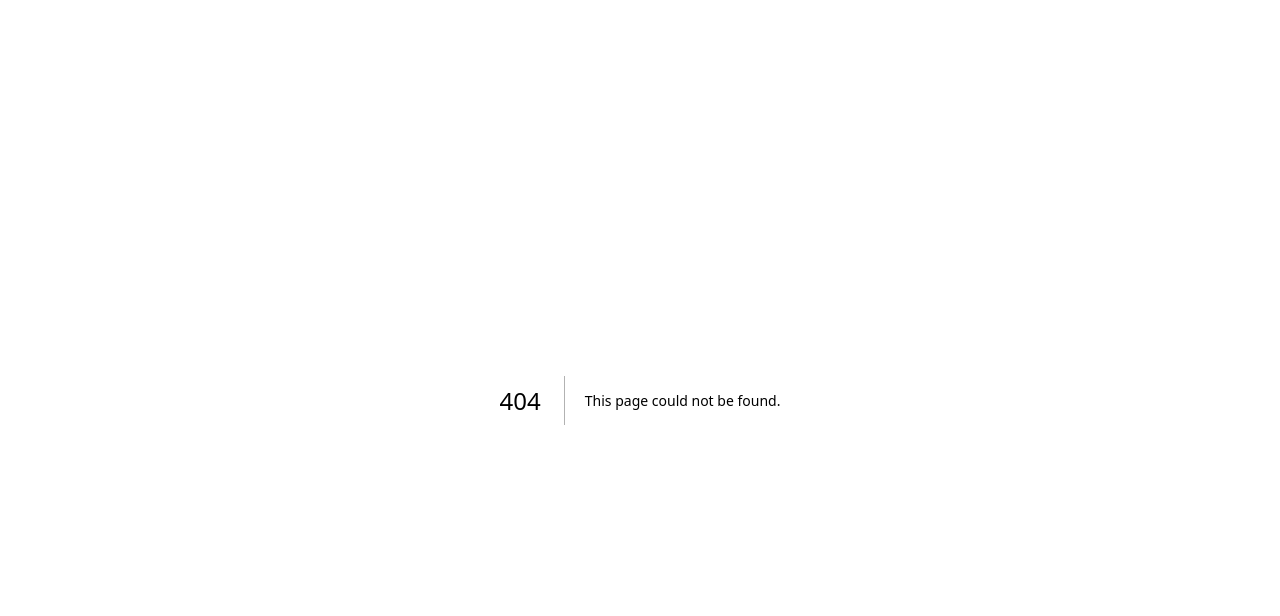
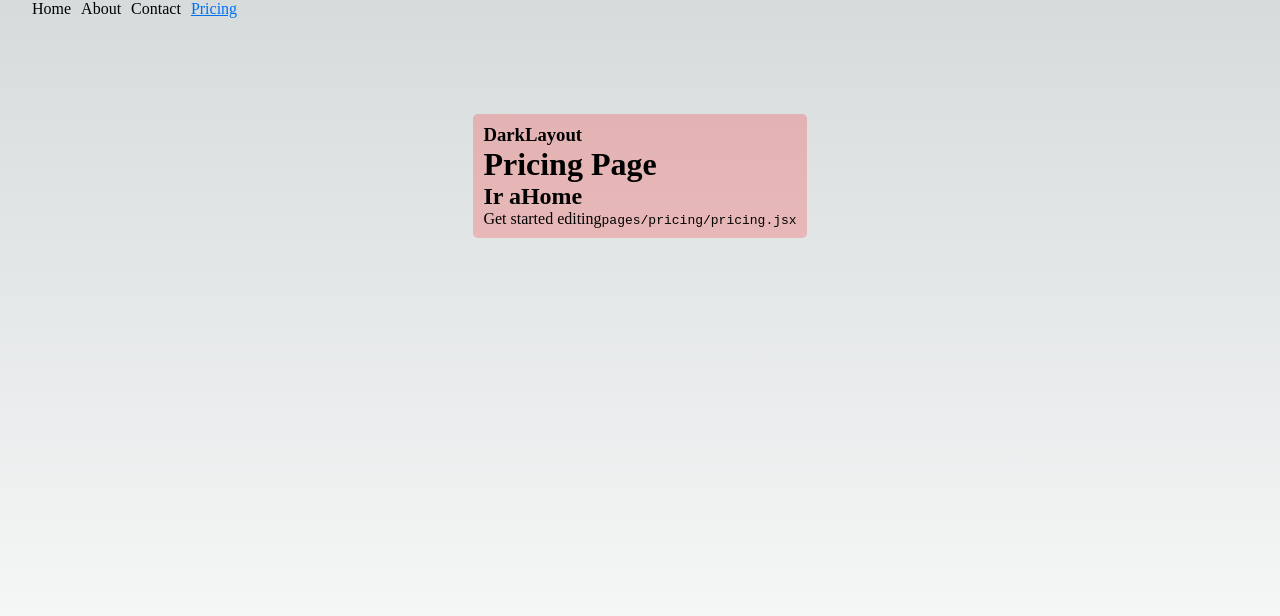
Before and after one commit to JonathanTituanaL/next-app, a Next.js app: page /pricing in a window 1280 px wide. Before the commit this address had no page. Shown: the top 616 px of the page. Built offline with nearby package versions, Linux system fonts and the light colour scheme.

Commit message:
tarea sec2

```diff
--- a/src/componentes/Navbar.tsx
+++ b/src/componentes/Navbar.tsx
@@ -3,12 +3,38 @@ import React from 'react'
 import ActiveLink from './ActiveLink'
 import styles from './Navbar.module.css'
 
+const menuItems =[
+  {
+    text:'Home',
+    href:'/'
+  },
+  {
+    text:'About',
+    href:'/about'
+  },
+  {
+    text:'Contact',
+    href:'/contact'
+  },
+  {
+    text:'Pricing',
+    href:'/pricing'
+  },
+]
+
 const Navbar = () => {
   return (
     <nav className={styles['menu-container']}>
-        <ActiveLink text="Home" href='/'/>
-        <ActiveLink text="About" href='/about'/>
-        <ActiveLink text="Contact" href='/contact'/>
+        {
+          menuItems.map((item,index)=>{
+            return (
+              <ActiveLink
+                key={index}
+                text={item.text}
+                href={item.href}
+              />)
+          })
+        }
     </nav>
   )
 }
--- /dev/null
+++ b/src/pages/pricing/index.tsx
@@ -0,0 +1,37 @@
+import React from 'react'
+import { useRouter } from 'next/router';
+import MainLayout from '@/componentes/layouts/MainLayout';
+import DarkLayout from '@/componentes/layouts/DarkLayout';
+import Link from 'next/link';
+
+const Princing = () => {
+    const {asPath} = useRouter();
+  return (
+    <>
+    <h1>Pricing Page</h1>
+    <h2>
+        Ir a
+        <Link href={'/'}>
+        Home
+        </Link>
+
+    </h2>
+    <p>
+        Get started editing
+        <code className='core'>pages/pricing{asPath}.jsx </code>
+    </p>
+    </>
+  )
+}
+
+export default Princing;
+
+Princing.getLayout = function (page:JSX.Element|JSX.Element[]){
+    return (
+        <MainLayout>
+            <DarkLayout>
+                {page}
+            </DarkLayout>
+        </MainLayout>
+    )
+}
```
